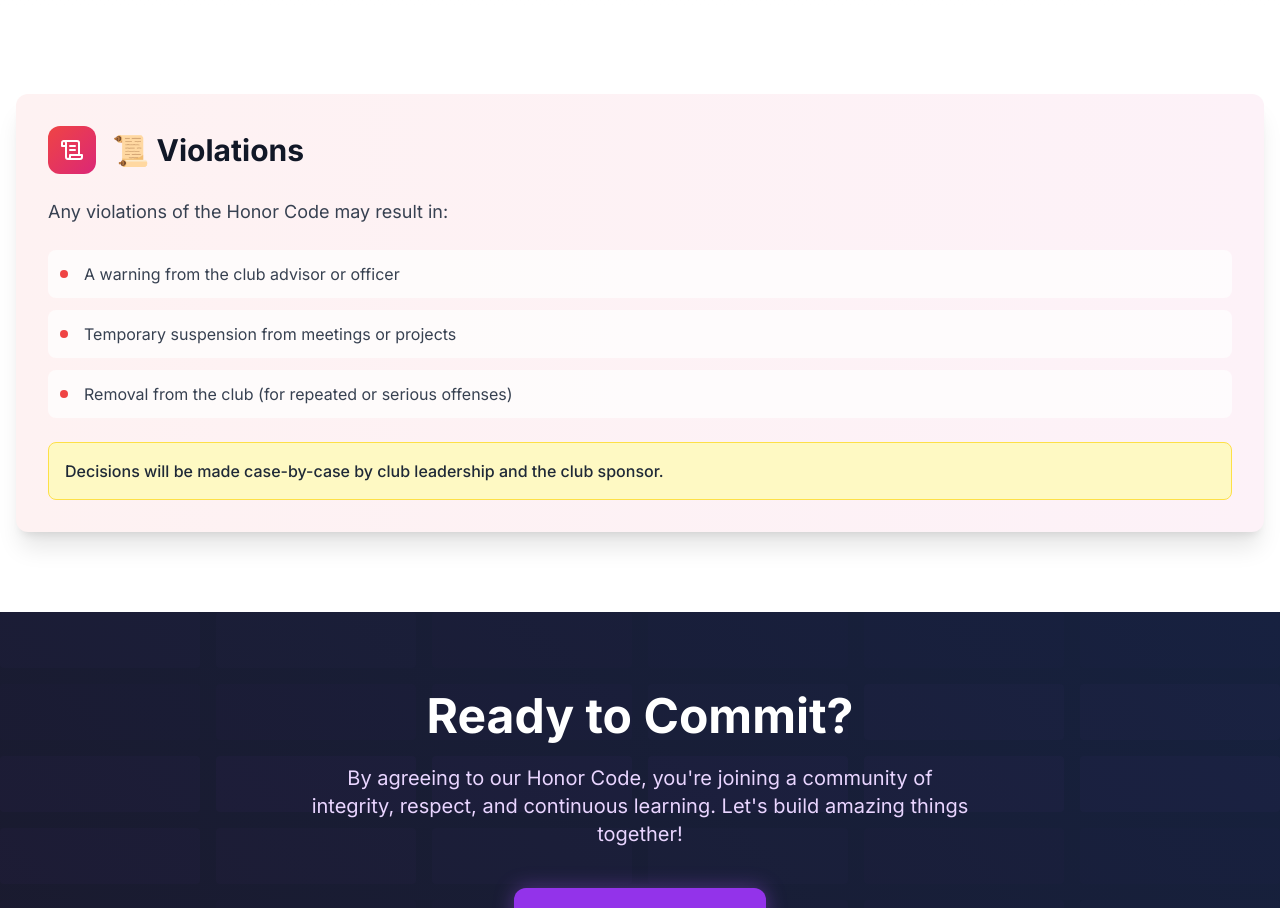
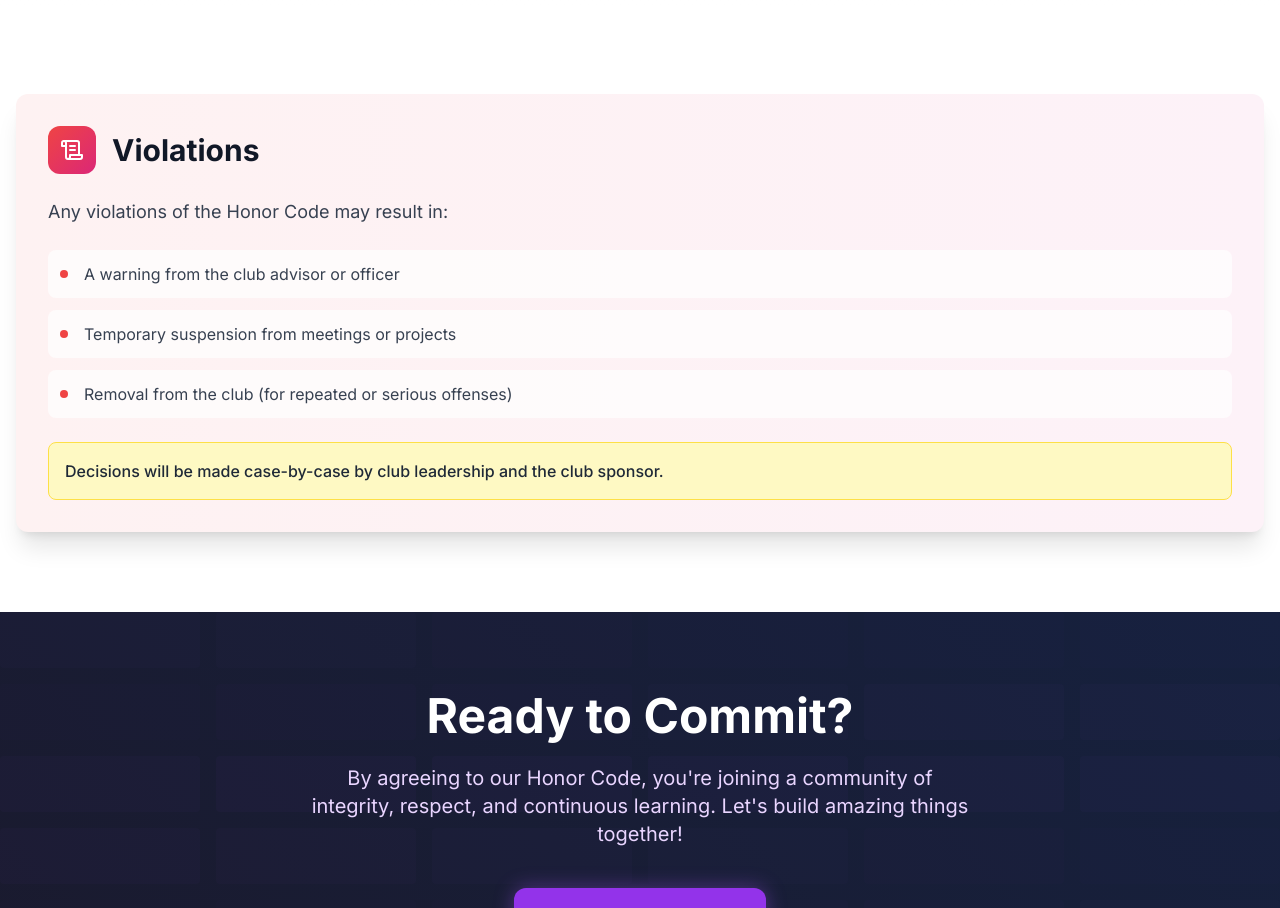
Before and after one commit to programmingcvhs/programmingcvhs.github.io, a Next.js app: page /honor-code in a window 1280 px wide. Shown: the part 2720-3628 px from the top of the page. Built offline with nearby package versions, Linux system fonts and the light colour scheme.

Commit message:
Update page.tsx

```diff
--- a/app/honor-code/page.tsx
+++ b/app/honor-code/page.tsx
@@ -181,7 +181,7 @@ export default function HonorCodePage() {
                 <div className="w-12 h-12 bg-gradient-to-br from-red-500 to-pink-600 rounded-xl flex items-center justify-center text-white mr-4">
                   <ScrollText className="w-6 h-6" />
                 </div>
-                <h2 className="text-3xl font-bold text-gray-900">📜 Violations</h2>
+                <h2 className="text-3xl font-bold text-gray-900">Violations</h2>
               </div>
 
               <p className="text-gray-700 mb-6 text-lg">
```
